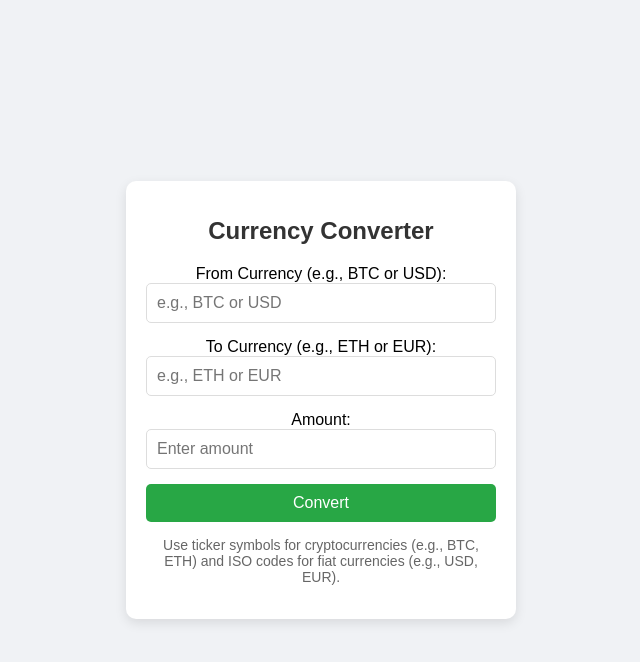
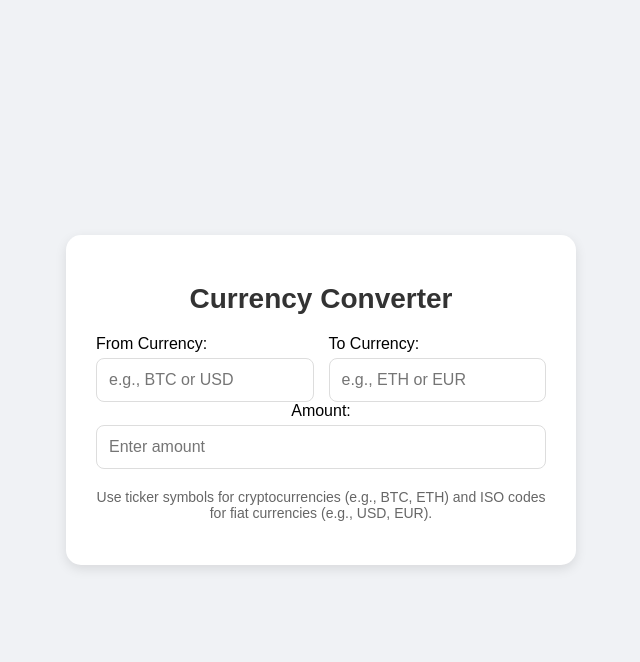
Before and after one commit to PedroCorreia23/CurrencyConverter, a Flask app: page / in a window 1280 px wide. Shown: the top 662 px of the page, without its empty margins (319-959 px from the left). Run offline with Flask 3, Linux system fonts and the light colour scheme.

Commit message:
upgraded website

```diff
--- a/app.py
+++ b/app.py
@@ -3,7 +3,7 @@ import requests
 
 app = Flask(__name__)
 
-FIAT_API_KEY = ''  # Add your real API key here
+FIAT_API_KEY = 'cd10a4a0d36f903b73894034'  # Add your real API key here
 
 # Function to fetch fiat conversion rate using ExchangeRate-API
 def get_fiat_rate(from_currency, to_currency, amount=None):
@@ -57,75 +57,90 @@ def is_crypto(currency):
 def index():
     return render_template('index.html')
 
+from flask import request
+
 @app.route('/convert', methods=['POST'])
 def convert():
-    from_currency = request.form['from_currency'].lower()
-    to_currency = request.form['to_currency'].lower()
-    amount = float(request.form['amount'])  # Convert amount to a float
+    try:
+        # Fetch JSON data from the request body
+        data = request.get_json()
+        from_currency = data['from_currency'].lower()
+        to_currency = data['to_currency'].lower()
+        amount = float(data['amount'])  # Ensure amount is a float
 
-    # Print form data to check
-    print(f"From Currency: {from_currency}")
-    print(f"To Currency: {to_currency}")
-    print(f"Amount: {amount}")
+        # Print form data to check
+        print(f"From Currency: {from_currency}")
+        print(f"To Currency: {to_currency}")
+        print(f"Amount: {amount}")
 
-    coin_mapping = get_supported_coins()
+        coin_mapping = get_supported_coins()
 
-    if from_currency in coin_mapping:
-        from_currency_type = 'crypto'
-    else:
-        from_currency_type = 'fiat'
+        if from_currency in coin_mapping:
+            from_currency_type = 'crypto'
+        else:
+            from_currency_type = 'fiat'
 
-    if to_currency in coin_mapping:
-        to_currency_type = 'crypto'
-    else:
-        to_currency_type = 'fiat'
+        if to_currency in coin_mapping:
+            to_currency_type = 'crypto'
+        else:
+            to_currency_type = 'fiat'
 
-    if from_currency_type == 'crypto' and to_currency_type == 'crypto':
-        from_currency_id = coin_mapping[from_currency]
-        to_currency_id = coin_mapping[to_currency]
+        # Crypto-to-crypto conversion
+        if from_currency_type == 'crypto' and to_currency_type == 'crypto':
+            from_currency_id = coin_mapping[from_currency]
+            to_currency_id = coin_mapping[to_currency]
 
-        from_price_usd = get_price_in_usd(from_currency_id)
-        to_price_usd = get_price_in_usd(to_currency_id)
+            from_price_usd = get_price_in_usd(from_currency_id)
+            to_price_usd = get_price_in_usd(to_currency_id)
 
-        if from_price_usd is None or to_price_usd is None:
-            return f"Unable to fetch prices for {from_currency.upper()} or {to_currency.upper()}."
+            if from_price_usd is None or to_price_usd is None:
+                return f"Unable to fetch prices for {from_currency.upper()} or {to_currency.upper()}.", 400
 
-        rate = from_price_usd / to_price_usd
-        converted_amount = amount * rate  # This should now work because amount is a float
-        return f"{amount} {from_currency.upper()} is equivalent to {converted_amount:.6f} {to_currency.upper()}."
+            rate = from_price_usd / to_price_usd
+            converted_amount = amount * rate  # amount is already a float
+            return f"{amount} {from_currency.upper()} is equivalent to {converted_amount:.6f} {to_currency.upper()}."
 
-    elif from_currency_type == 'fiat' and to_currency_type == 'fiat':
-        rate, _ = get_fiat_rate(from_currency, to_currency)
+        # Fiat-to-fiat conversion
+        elif from_currency_type == 'fiat' and to_currency_type == 'fiat':
+            rate, _ = get_fiat_rate(from_currency, to_currency)
 
-        if rate is None:
-            return f"Unable to fetch exchange rate for {from_currency.upper()} to {to_currency.upper()}."
+            if rate is None:
+                return f"Unable to fetch exchange rate for {from_currency.upper()} to {to_currency.upper()}.", 400
 
-        converted_amount = amount * rate  # amount is now a float
-        return f"{amount} {from_currency.upper()} is equivalent to {converted_amount:.2f} {to_currency.upper()}."
+            converted_amount = amount * rate  # amount is already a float
+            return f"{amount} {from_currency.upper()} is equivalent to {converted_amount:.2f} {to_currency.upper()}."
 
-    elif from_currency_type == 'crypto' and to_currency_type == 'fiat':
-        from_currency_id = coin_mapping[from_currency]
-        from_price_usd = get_price_in_usd(from_currency_id)
-        rate, _ = get_fiat_rate('usd', to_currency)
+        # Crypto-to-fiat conversion
+        elif from_currency_type == 'crypto' and to_currency_type == 'fiat':
+            from_currency_id = coin_mapping[from_currency]
+            from_price_usd = get_price_in_usd(from_currency_id)
+            rate, _ = get_fiat_rate('usd', to_currency)
 
-        if from_price_usd is None or rate is None:
-            return f"Unable to fetch prices for {from_currency.upper()} or {to_currency.upper()}."
+            if from_price_usd is None or rate is None:
+                return f"Unable to fetch prices for {from_currency.upper()} or {to_currency.upper()}.", 400
 
-        converted_amount = amount * from_price_usd * rate  # amount is now a float
-        return f"{amount} {from_currency.upper()} is equivalent to {converted_amount:.2f} {to_currency.upper()}."
+            converted_amount = amount * from_price_usd * rate  # amount is already a float
+            return f"{amount} {from_currency.upper()} is equivalent to {converted_amount:.2f} {to_currency.upper()}."
 
-    elif from_currency_type == 'fiat' and to_currency_type == 'crypto':
-        to_currency_id = coin_mapping[to_currency]
-        to_price_usd = get_price_in_usd(to_currency_id)
-        rate, _ = get_fiat_rate(from_currency, 'usd')
+        # Fiat-to-crypto conversion
+        elif from_currency_type == 'fiat' and to_currency_type == 'crypto':
+            to_currency_id = coin_mapping[to_currency]
+            to_price_usd = get_price_in_usd(to_currency_id)
+            rate, _ = get_fiat_rate(from_currency, 'usd')
 
-        if to_price_usd is None or rate is None:
-            return f"Unable to fetch prices for {from_currency.upper()} or {to_currency.upper()}."
+            if to_price_usd is None or rate is None:
+                return f"Unable to fetch prices for {from_currency.upper()} or {to_currency.upper()}.", 400
 
-        converted_amount = (amount / rate) / to_price_usd  # amount is now a float
-        return f"{amount} {from_currency.upper()} is equivalent to {converted_amount:.6f} {to_currency.upper()}."
+            converted_amount = (amount / rate) / to_price_usd  # amount is already a float
+            return f"{amount} {from_currency.upper()} is equivalent to {converted_amount:.6f} {to_currency.upper()}."
 
-    return "Invalid input."
+        return "Invalid input.", 400
+
+    except KeyError as e:
+        return f"Missing required field: {str(e)}", 400
+
+    except Exception as e:
+        return f"An error occurred: {str(e)}", 500
 
 
 if __name__ == '__main__':
--- a/static/style.css
+++ b/static/style.css
@@ -13,16 +13,29 @@ body {
 /* Container for the converter */
 .container {
     background-color: white;
-    padding: 20px;
-    border-radius: 10px;
+    padding: 30px;
+    border-radius: 15px;
     box-shadow: 0 4px 12px rgba(0, 0, 0, 0.1);
-    width: 350px;
+    width: 450px; /* Increased width to allow side-by-side */
     text-align: center;
+}
+
+/* Flexbox container for input boxes */
+.input-group {
+    display: flex;
+    justify-content: space-between;
+    gap: 15px;  /* Space between the boxes */
+}
+
+/* Individual input box styling */
+.input-box {
+    flex: 1;
+    text-align: left;
 }
 
 /* Heading style */
 h1 {
-    font-size: 24px;
+    font-size: 28px;
     color: #333;
     margin-bottom: 20px;
 }
@@ -30,28 +43,12 @@ h1 {
 /* Input field styling */
 input[type="text"], input[type="number"] {
     width: 100%;
-    padding: 10px;
-    margin-bottom: 15px;
+    padding: 12px;
+    margin-top: 5px;
     border: 1px solid #ddd;
-    border-radius: 5px;
+    border-radius: 8px;
     font-size: 16px;
     box-sizing: border-box;
-}
-
-/* Submit button styling */
-input[type="submit"] {
-    background-color: #28a745;
-    color: white;
-    padding: 10px;
-    border: none;
-    border-radius: 5px;
-    cursor: pointer;
-    font-size: 16px;
-    width: 100%;
-}
-
-input[type="submit"]:hover {
-    background-color: #218838;
 }
 
 /* Loading text */
@@ -61,25 +58,37 @@ input[type="submit"]:hover {
     margin-top: 15px;
 }
 
+/* Result text */
+#result {
+    margin-top: 20px;
+    font-size: 18px;
+    font-weight: bold;
+    color: #28a745;
+}
+
 /* Paragraph text */
 p {
     font-size: 14px;
     color: #666;
-    margin-top: 15px;
+    margin-top: 20px;
 }
 
 /* Mobile responsiveness */
 @media (max-width: 500px) {
     .container {
         width: 90%;
-        padding: 15px;
+        padding: 20px;
     }
 
     h1 {
-        font-size: 22px;
+        font-size: 24px;
     }
 
-    input[type="text"], input[type="number"], input[type="submit"] {
+    .input-group {
+        flex-direction: column; /* Stack inputs vertically on mobile */
+    }
+
+    input[type="text"], input[type="number"] {
         font-size: 14px;
     }
 }
--- a/templates/index.html
+++ b/templates/index.html
@@ -12,17 +12,21 @@
 <div class="container">
     <h1>Currency Converter</h1>
 
-    <form id="currency-form" action="/convert" method="POST" onsubmit="return validateForm()">
-        <label for="from_currency">From Currency (e.g., BTC or USD):</label><br>
-        <input type="text" id="from_currency" name="from_currency" placeholder="e.g., BTC or USD" required><br>
+    <form id="currency-form">
+        <div class="input-group">
+            <div class="input-box">
+                <label for="from_currency">From Currency:</label>
+                <input type="text" id="from_currency" name="from_currency" placeholder="e.g., BTC or USD" required>
+            </div>
+            <div class="input-box">
+                <label for="to_currency">To Currency:</label>
+                <input type="text" id="to_currency" name="to_currency" placeholder="e.g., ETH or EUR" required>
+            </div>
+        </div>
 
-        <label for="to_currency">To Currency (e.g., ETH or EUR):</label><br>
-        <input type="text" id="to_currency" name="to_currency" placeholder="e.g., ETH or EUR" required><br>
+        <label for="amount">Amount:</label>
+        <input type="number" id="amount" name="amount" step="0.01" placeholder="Enter amount" required>
 
-        <label for="amount">Amount:</label><br>
-        <input type="number" id="amount" name="amount" step="0.01" placeholder="Enter amount" required><br>
-
-        <input type="submit" value="Convert">
         <div id="loading" style="display: none;">Converting...</div>
     </form>
 
@@ -32,21 +36,48 @@
 </div>
 
 <script>
-    // JavaScript for form validation
-    function validateForm() {
+    // Function to fetch conversion result via AJAX
+function convertCurrency() {
     const fromCurrency = document.getElementById("from_currency").value;
     const toCurrency = document.getElementById("to_currency").value;
     const amount = document.getElementById("amount").value;
 
     if (fromCurrency === "" || toCurrency === "" || amount === "") {
-            alert("Please fill out all fields.");
-            return false;
+        document.getElementById("result").innerHTML = "Please fill out all fields.";
+        return;
     }
 
-        // Show loading text
+    // Show loading message
     document.getElementById("loading").style.display = "block";
-        return true;  // Allow form submission if validation passes
+
+    // Make AJAX request to convert the currency
+    fetch("/convert", {
+        method: "POST",
+        headers: {
+            "Content-Type": "application/json",
+        },
+        body: JSON.stringify({
+            from_currency: fromCurrency,
+            to_currency: toCurrency,
+            amount: amount,
+        }),
+    })
+    .then(response => response.text())
+    .then(result => {
+        document.getElementById("loading").style.display = "none";
+        document.getElementById("result").innerHTML = result;
+    })
+    .catch(error => {
+        document.getElementById("loading").style.display = "none";
+        document.getElementById("result").innerHTML = "Error: " + error;
+    });
 }
+
+
+    // Add event listeners to trigger conversion automatically when inputs change
+    document.getElementById("from_currency").addEventListener("input", convertCurrency);
+    document.getElementById("to_currency").addEventListener("input", convertCurrency);
+    document.getElementById("amount").addEventListener("input", convertCurrency);
 </script>
 
 </body>
```
Lines whose indentation alone changed are shown as unchanged.
